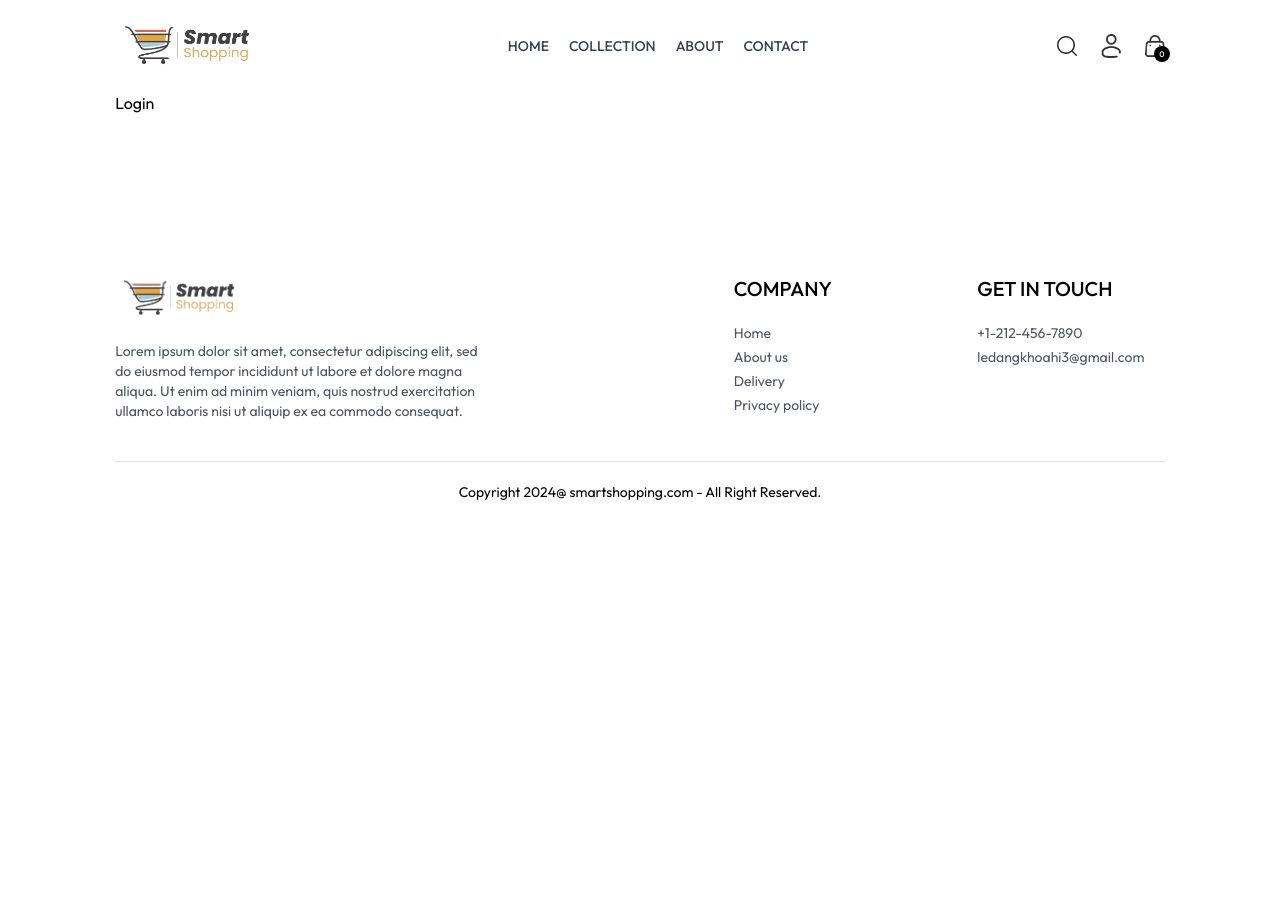
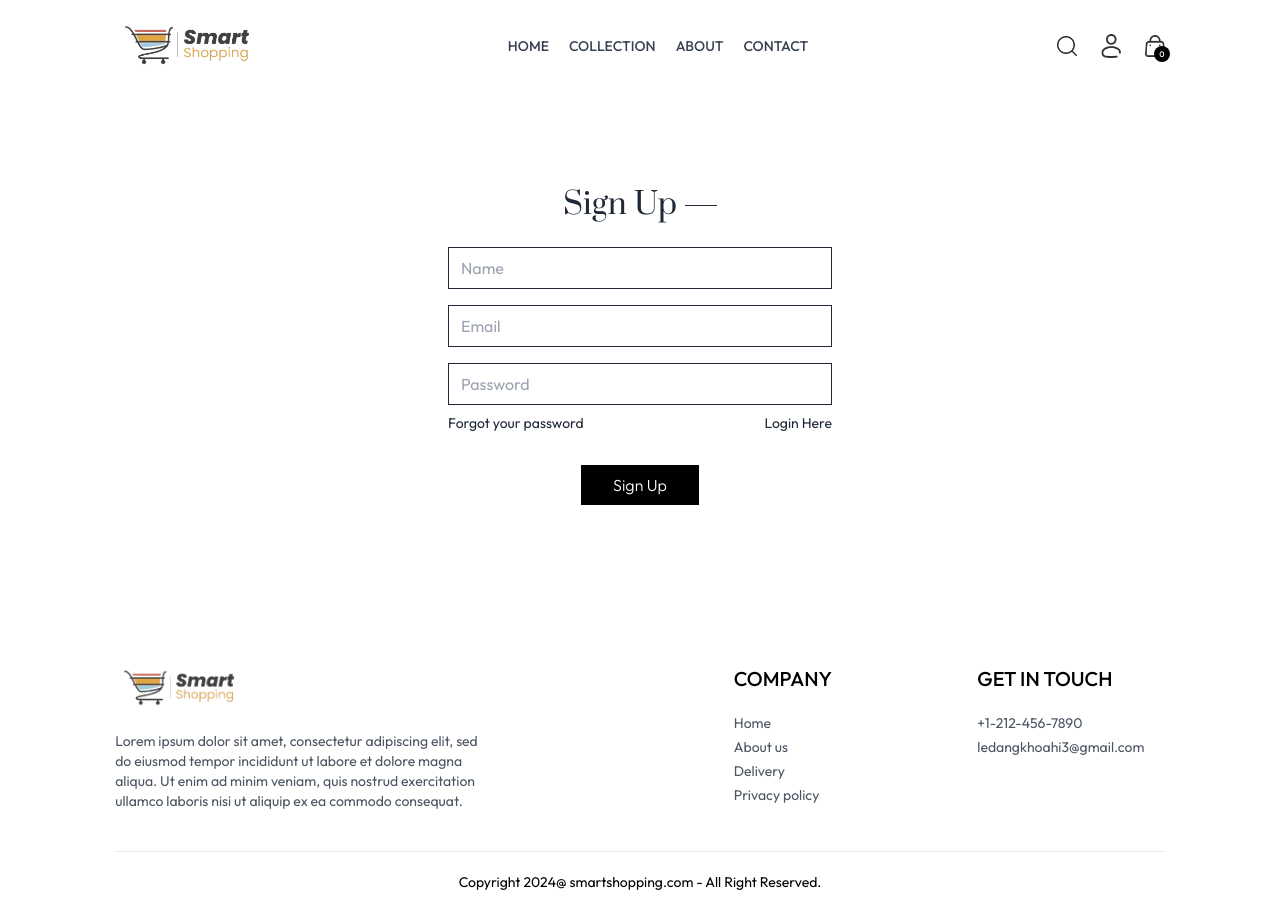
Before and after one commit to EpicVN/e-commerce-app-frontend, a React (Vite) app: page /login in a window 1280 px wide. Before the commit the page ends 800 px from the top, so only its background shows below. Built offline with nearby package versions, Linux system fonts and the light colour scheme.

Commit message:
Finish login page UI

```diff
--- a/src/components/NavBar.jsx
+++ b/src/components/NavBar.jsx
@@ -56,11 +56,13 @@
         />
 
         <div className="group relative">
-          <img
-            className="w-5 cursor-pointer"
-            src={assets.profile_icon}
-            alt="Profile"
-          />
+          <Link to={"/login"}>
+            <img
+              className="w-5 cursor-pointer"
+              src={assets.profile_icon}
+              alt="Profile"
+            />
+          </Link>
 
           <div className="group-hover:block hidden absolute dropdown-menu right-0 pt-4 ">
             <div className="flex flex-col gap-2 w-36 py-3 px-5 bg-slate-100 text-gray-500 rounded">
--- a/src/pages/Login.jsx
+++ b/src/pages/Login.jsx
@@ -1,9 +1,73 @@
-import React from 'react'
+import React, { useState } from "react";
 
 const Login = () => {
+  const [currentState, setCurrentState] = useState("Sign Up");
+
+  const onSubmitHandler = async (event) => {
+    event.preventDefault();
+  }
+
   return (
-    <div>Login</div>
-  )
-}
+    <form
+      className="flex flex-col items-center w-[90%] sm:max-w-96 m-auto mt-14 gap-4 text-gray-800 "
+      action=""
+      onSubmit={onSubmitHandler}
+    >
+      <div className="inline-flex items-center gap-2 mb-2 mt-10">
+        <p className="prata-regular text-3xl">{currentState}</p>
+        <hr className="border-none h-[1.5px] w-8 bg-gray-800" />
+      </div>
 
-export default Login
+      {currentState === "Login" ? (
+        ""
+      ) : (
+        <input
+          type="text"
+          className="w-full px-3 py-2  border border-gray-800"
+          placeholder="Name"
+          required
+        />
+      )}
+
+      <input
+        type="email"
+        className="w-full px-3 py-2  border border-gray-800"
+        placeholder="Email"
+        required
+      />
+
+      <input
+        type="password"
+        className="w-full px-3 py-2  border border-gray-800"
+        placeholder="Password"
+        required
+      />
+
+      <div className="w-full flex justify-between text-sm mt-[-8px]">
+        <p className="cursor-pointer">Forgot your password</p>
+
+        {currentState === "Login" ? (
+          <p
+            className="cursor-pointer"
+            onClick={() => setCurrentState("Sign Up")}
+          >
+            Create account
+          </p>
+        ) : (
+          <p
+            className="cursor-pointer"
+            onClick={() => setCurrentState("Login")}
+          >
+            Login Here
+          </p>
+        )}
+      </div>
+
+      <button className="bg-black text-white font-light px-8 py-2 mt-4">
+        {currentState === "Login" ? "Sign In" : "Sign Up"}
+      </button>
+    </form>
+  );
+};
+
+export default Login;
```
